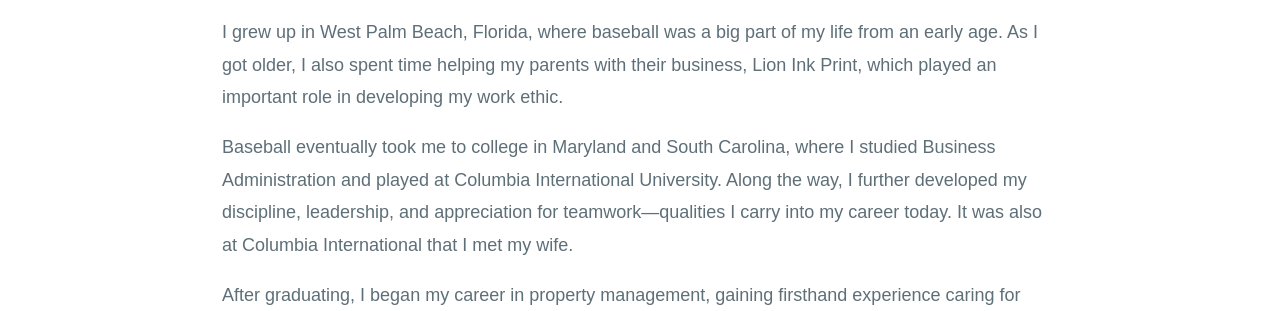
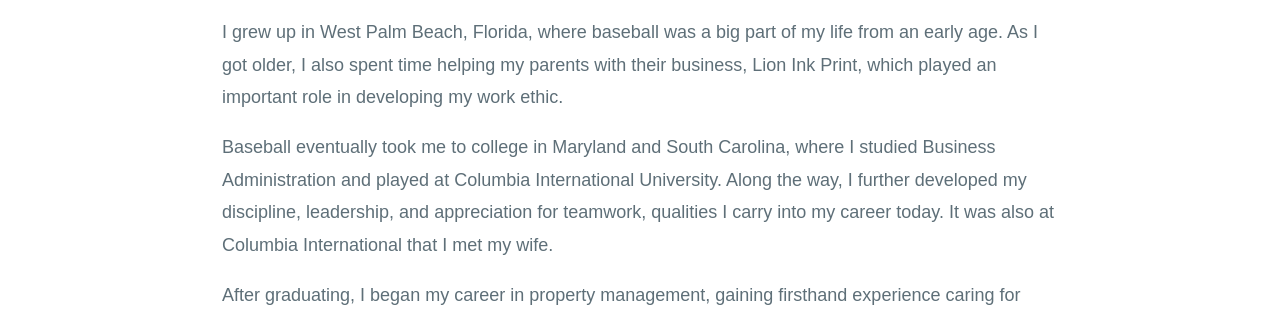
Before and after one commit to emmanuel-maldonado/emmanuel-maldonado-real-estate, a Next.js app: page /about in a window 1280 px wide. Shown: the part 1380-1691 px from the top of the page. Built offline with nearby package versions, Linux system fonts and the light colour scheme.

Commit message:
About: replace dash after teamwork with a comma

```diff
--- a/src/app/(english)/about/page.tsx
+++ b/src/app/(english)/about/page.tsx
@@ -35,7 +35,7 @@ export default function AboutPage() {
         <p>I help people buy and sell homes in Hampton Roads, and I also work as a property manager. Whether you are buying your first home, selling a place you have loved, or deciding what to do with a property you own, I want you to feel clear, informed, and cared for at every step.</p>
         <h2 className="about-subhead">My story</h2>
         <p>I grew up in West Palm Beach, Florida, where baseball was a big part of my life from an early age. As I got older, I also spent time helping my parents with their business, Lion Ink Print, which played an important role in developing my work ethic.</p>
-        <p>Baseball eventually took me to college in Maryland and South Carolina, where I studied Business Administration and played at Columbia International University. Along the way, I further developed my discipline, leadership, and appreciation for teamwork—qualities I carry into my career today. It was also at Columbia International that I met my wife.</p>
+        <p>Baseball eventually took me to college in Maryland and South Carolina, where I studied Business Administration and played at Columbia International University. Along the way, I further developed my discipline, leadership, and appreciation for teamwork, qualities I carry into my career today. It was also at Columbia International that I met my wife.</p>
         <p>After graduating, I began my career in property management, gaining firsthand experience caring for homes, working with property owners, and understanding real estate beyond the transaction. That experience gives me a valuable perspective when helping clients buy, sell, or invest in real estate.</p>
         <p>Today, I&rsquo;m proud to call Virginia Beach home and serve clients throughout Hampton Roads. My goal is simple: to provide honest guidance, clear communication, and a level of service my clients can trust.</p>
         <p>Above all, my faith shapes how I approach life and business: loving God, loving people, and serving others with integrity.</p>
```
